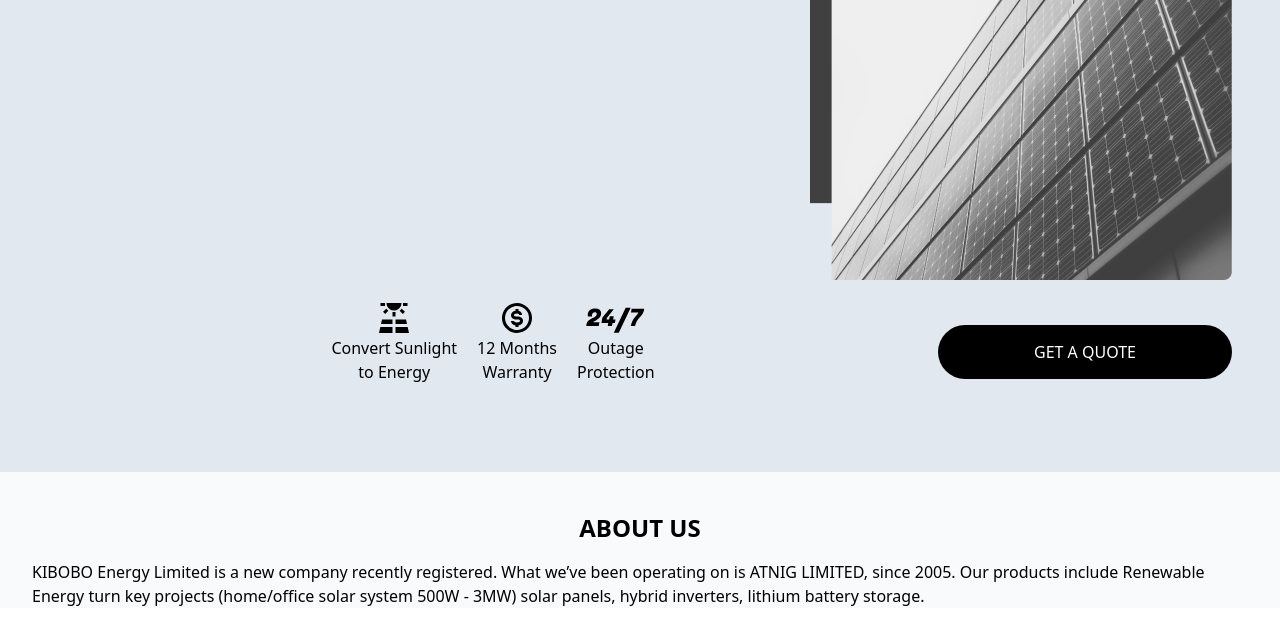
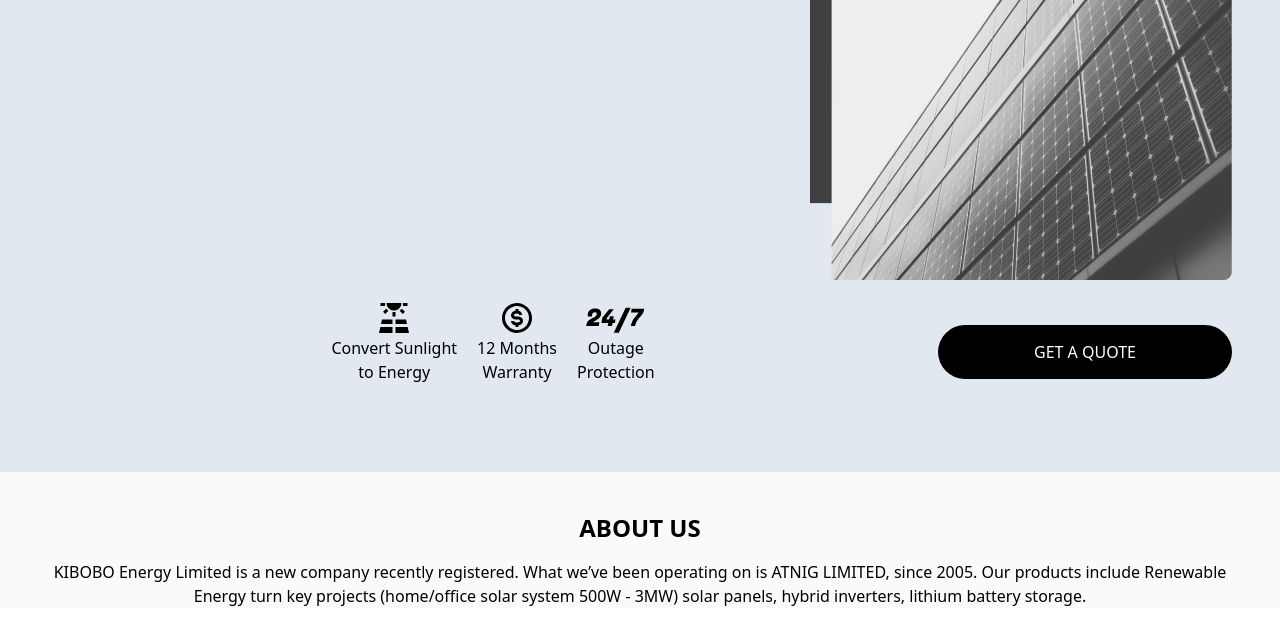
Before and after one commit to altBeck/demo, a plain HTML site: page index.html in a window 1280 px wide. Shown: the part 202-846 px from the top of the page. Drawn offline with nearby package versions, Linux system fonts and the light colour scheme.

Commit message:
Update index.html

```diff
--- a/index.html
+++ b/index.html
@@ -74,7 +74,7 @@
     <section id="about" class="min-h-screen">
       <div class="px-8 bg-gray-50">
         <h1 class="text-center font-bold text-2xl pt-10 pb-4">ABOUT US</h1>
-        <p>KIBOBO Energy Limited is a new company recently registered. What we’ve been operating on is ATNIG LIMITED, since 2005. Our products include Renewable Energy turn key projects (home/office solar system 500W - 3MW) solar panels, hybrid inverters, lithium battery storage.</p>
+        <p class="lg:-mt-16 md:p-24 text-center font-medium text-lg">KIBOBO Energy Limited is a new company recently registered. What we’ve been operating on is ATNIG LIMITED, since 2005. Our products include Renewable Energy turn key projects (home/office solar system 500W - 3MW) solar panels, hybrid inverters, lithium battery storage.</p>
       </div>
     </section>
     <section id="products" class="min-h-screen bg-gray-100"></section>
```
